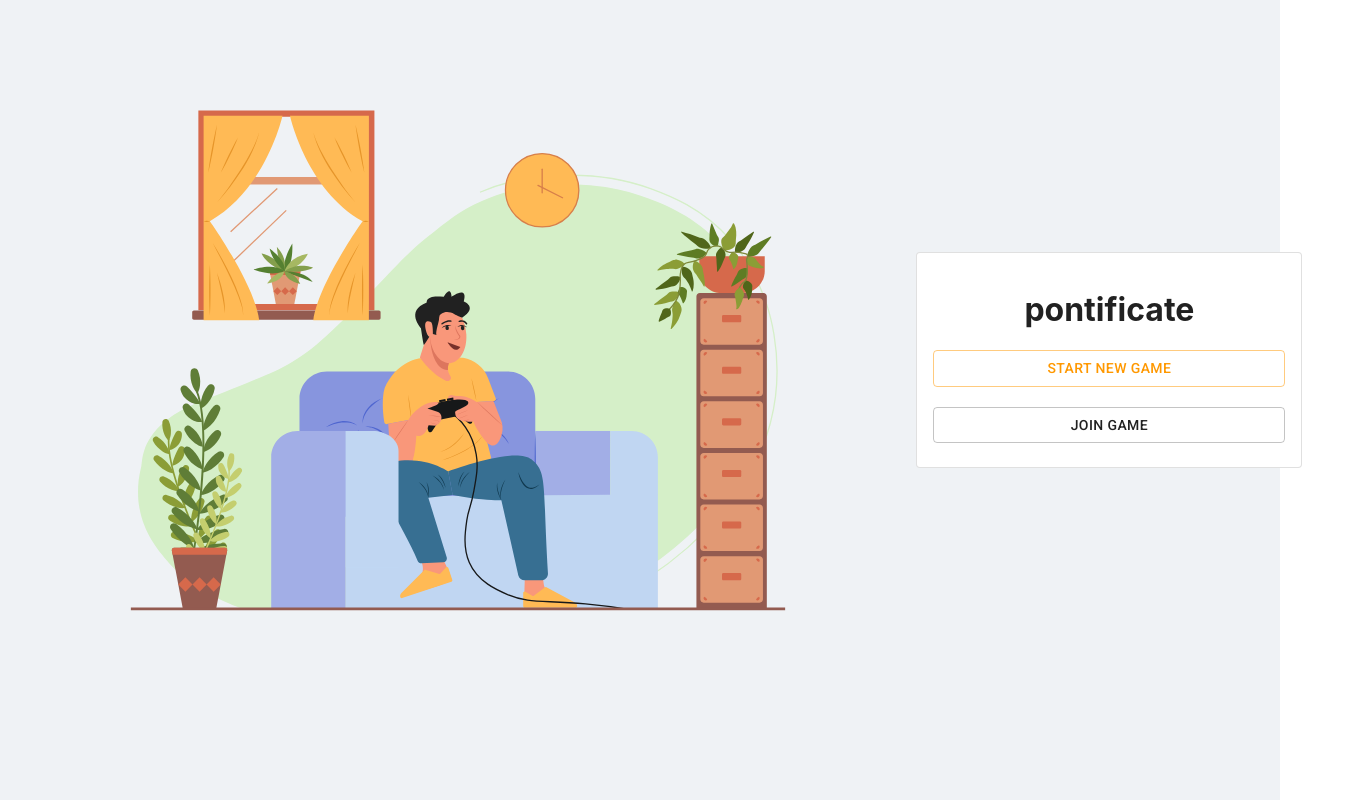
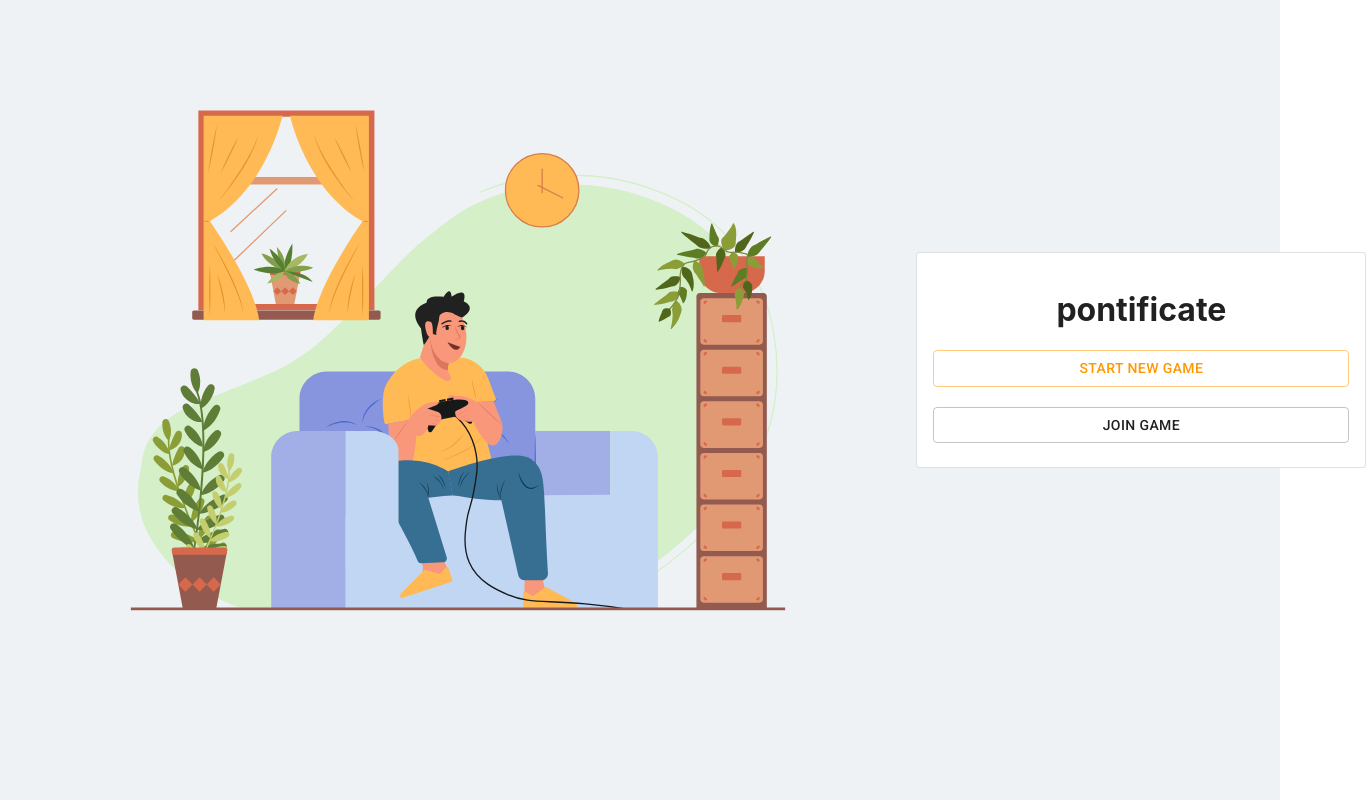
Before and after one commit to allister-grange/pontificate-client, a React (Create React App) app: page / in a window 1280 px wide. Shown: the whole page, 1366 px wide, since content can reach past the window. Built offline with nearby package versions, Linux system fonts and the light colour scheme.

Commit message:
More styling on homepage

```diff
--- a/src/pages/HomePage.tsx
+++ b/src/pages/HomePage.tsx
@@ -1,7 +1,7 @@
 import React, { useEffect } from "react";
 import { Link, useHistory } from "react-router-dom";
 import Button from "@material-ui/core/Button";
-import { Card, CardContent, CardHeader, Typography } from "@material-ui/core";
+import { Card, CardContent } from "@material-ui/core";
 import boyPlaying from "../assets/boy-playing.svg";
 import * as ROUTES from "../constants/routes";
 import "../styles/HomePage.css";
--- a/src/styles/HomePage.css
+++ b/src/styles/HomePage.css
@@ -14,17 +14,17 @@ body {
 
 .instructions-slideshow {
   display: flex;
-  flex: 2;
+  flex: 3;
 }
 
 .home-page-card {
-  width: 30vw;
+  width: 35vw;
   transition-duration: 0.3s;
 }
 
 .welcome-header-and-options {
   display: flex;
-  flex: 1;
+  flex: 2;
   flex-direction: column;
   justify-content: center;
   align-content: center;
@@ -54,7 +54,7 @@ body {
 }
 
 .card-room-details {
-  width: 30vw;
+  width: 35vw;
 }
 
 .card-room-actions {
```
Also changed, not shown: src/assets/man-playing-video-game.svg (added).
